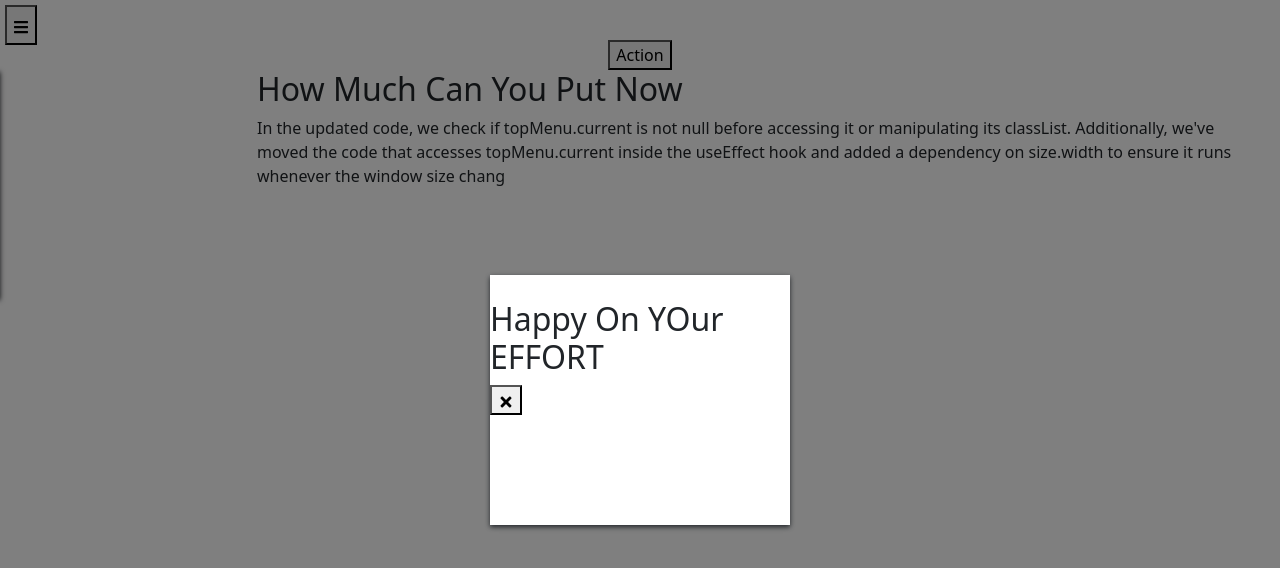
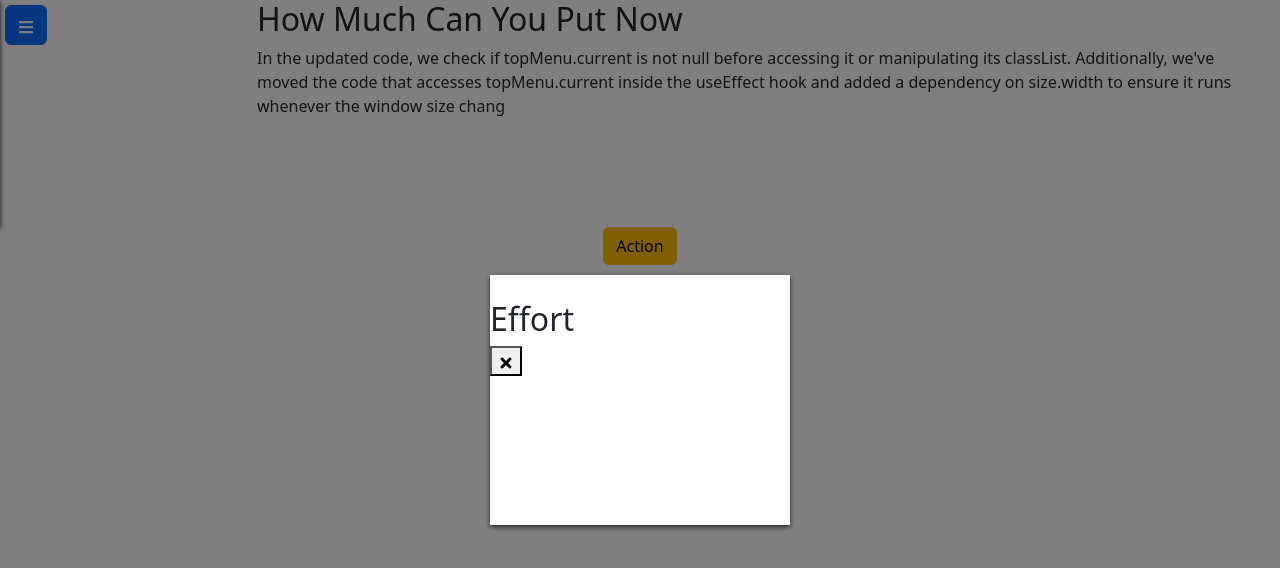
Before and after one commit to Raas-Farooq/modal-sidebar-app, a React (Create React App) app: page / in a window 1280 px wide. Both pictures are taken after a click on the button "Action". Shown: the top 568 px of the page. Built offline with nearby package versions, Linux system fonts and the light colour scheme.

Commit message:
add styles of Sidebar Modal

```diff
--- a/src/App.css
+++ b/src/App.css
@@ -4,30 +4,8 @@
   position: relative;
 }
 
-/* .modal-overlay {
-  position: fixed;
-  top: 0;
-  left: 0;
-  right: 0;
-  bottom: 0;
-  display: flex;
-  justify-content: center;
-  align-items: center;
-  z-index: 1000;
 
-  background-color: rgba(0, 0, 0, 0.5);
-}
-.modal-container{
-  position: absolute;
-  right:30%;
-  top:50%
-}
-
-*/
 .modalParent{
-  /* position: absolute;
-  right:30%;
-  top:250px; */
   display: flex;
   justify-content: center;
   align-items: center;
@@ -50,7 +28,7 @@
   background-color: rgba(0,0,0,.5);
 
 }
-.showModal .myModal{
+.showBox{
   background-color: white;
   position: relative;
   box-shadow: 0 2px 5px;
@@ -63,6 +41,7 @@
 }
 #myNavbar{
   position: relative;
+  z-index: 2;
   display: flex;
   flex-direction: column;
   /* width:600px; */
@@ -140,7 +119,8 @@ li{
 }
 .menuBtn{
   height:40px;
-  position:relative;
+  position:absolute;
+  z-index:1;
   top:5px;
   left:5px;
 }
--- a/src/App.js
+++ b/src/App.js
@@ -9,7 +9,6 @@ function App() {
     <div className='AppRoot'>
       <Home />
       <Modal />
-      <Sidebar />
     </div>
   )
 }
--- a/src/Home.js
+++ b/src/Home.js
@@ -1,21 +1,25 @@
 import React, {useContext} from 'react';
 import {FaBars} from 'react-icons/fa';
 import { FaTimes } from 'react-icons/fa';
-import { appContext } from './context';
+import { useMyGlobalContext } from './context';
+import Sidebar from './Sidebar.js';
+
 function Home(){
-    const allData = useContext(appContext);
-    const {showingSidebar, showingModal} = allData;
+   const globalData = useMyGlobalContext();
+   console.log("Global Data : ", globalData);
+   const {showModal, showSidebar, hideSidebar} = globalData;
 
-    // console.log("showingSidebar: ", showingModal);
     return(
         <div style={{position:"relative"}}>
-            <div>
-            <button className="menuBtn" onClick={showingSidebar} ><FaBars /></button>
+            <div className='upperContainer'>
+
+                <Sidebar />
+                <button className='menuBtn btn btn-primary' onClick={showSidebar} ><FaBars /></button>
             </div>
 
 
             <div className="modalParent">
-                <button onClick={showingModal}> Action </button>
+                <button onClick={showModal} className='btn btn-warning'> Action </button>
                 {/* <button><FaTimes /></button> */}
             </div>
 
--- a/src/Modal.js
+++ b/src/Modal.js
@@ -1,25 +1,24 @@
 import {useState, useEffect, useContext} from 'react';
 import './App.css';
 import {FaTimes} from 'react-icons/fa';
-import { appContext } from './context';
 import { render } from '@testing-library/react';
-
+import { useMyGlobalContext } from './context';
 
 function Modal(){
-    const allData = useContext(appContext);
 
-    const {modalRender, closingModal} = allData;
+    const {isSidebarThere, isModalThere,hideModal} = useMyGlobalContext();
 
+    console.log("isSidebarThere Modal",isSidebarThere);
+    return(
+        <div className={'modalParent'}>
+           <div className= {isModalThere? 'showModal':"myModal"}>
 
-
-    console.log(" renderModal", modalRender);
-    console.log(" closingModal", closingModal);
-    return(
-        <div className={modalRender ? 'showModal':'modalParent'}>
-            <div className="myModal">
-                <h2 style={{marginTop:"25px"}}> Happy On YOur EFFORT</h2>
-                <div >
-                    {modalRender && <button onClick={closingModal} style={{height:"30px", color:"black"}}> <FaTimes /> </button> }
+                <div  className={isModalThere && 'showBox'}>
+                {isModalThere && <h2 style={{marginTop:"25px"}}> Effort </h2>}
+                  {isModalThere && <button
+                  style={{height:"30px", color:"black"}}
+                  onClick={hideModal}
+                 > <FaTimes /> </button> }
 
                 </div>
             </div>
--- a/src/Sidebar.js
+++ b/src/Sidebar.js
@@ -6,19 +6,14 @@ import {myLinks, socialLinks} from './myLinks.js';
 import { Link } from 'react-router-dom';
 import {FaBars} from 'react-icons/fa';
 import { IoMdClose } from "react-icons/io";
-import { appContext } from './context.js';
+import { useMyGlobalContext } from './context.js';
 
 function Navbar(){
-  const allData = useContext(appContext);
+  const topInformation = useMyGlobalContext();
+  const {isSidebarThere, hideSidebar} = topInformation;
 
-  const {sidebarRender, closingSidebar} = allData;
-
-  const [display, setDisplay] = useState(false);
-    const secondList = useRef(null);
-    const navbarRef = useRef(null);
-    const menuButton = useRef(null);
-    const [showNav, setShowNav] = useState(false);
-
+  const secondList = useRef(null);
+  const navbarRef = useRef(null);
 
     useLayoutEffect(() => {
 
@@ -41,13 +36,13 @@ function Navbar(){
         </button> */}
         <div className='mainContainer'>
 
-          <div id="myNavbar" className={sidebarRender ? 'showNavbar' : 'hideNavbar'} ref={navbarRef}>
+          <div id="myNavbar" className={isSidebarThere ? 'showNavbar': 'hideNavbar'} ref={navbarRef} >
 
             <div className="navbarHeader">
 
               <h3> Happy Coding </h3>
 
-              <button onClick={closingSidebar}> <IoMdClose />
+              <button onClick={hideSidebar}> <IoMdClose />
               <i className="bi bi-clean" style={{ cursor:"pointer", fontSize: '1.5rem',background:"lightblue"}}></i>
               </button>
 
--- a/src/context.js
+++ b/src/context.js
@@ -1,33 +1,70 @@
 import React, {useContext, useState} from 'react';
 
-const appContext = React.createContext();
 
-const AppProvider = ({children}) => {
-    const [sidebarRender, setSidebarRender] = useState(false);
-    const [modalRender, setModalRender] = useState(false);
+const AppContext = React.createContext();
 
-    const showingSidebar = () => {
-        setSidebarRender(true)
+function AppProvider({children}){
+    const [isSidebarThere, setIsSidebarThere] = useState(false)
+    const [isModalThere, setIsModalThere] = useState(false);
+
+
+    const showSidebar = () => {
+        setIsSidebarThere(true);
     }
-    const closingSidebar = () => {
-        setSidebarRender(false)
+
+    function showModal(){
+        setIsModalThere(true)
     }
-    const showingModal = () => {
-        setModalRender(true)
+    const hideSidebar = () => {
+        setIsSidebarThere(false);
     }
-    const closingModal = () => {
-        setModalRender(false)
+
+    function hideModal(){
+        setIsModalThere(false)
     }
-    return <appContext.Provider
-        value = {{
-            sidebarRender,
-            modalRender ,
-            showingModal ,
-            showingSidebar ,
-            closingSidebar,
-            closingModal,
-        }}
-    >{children}</appContext.Provider>
+
+    return(<AppContext.Provider value={{
+        showSidebar,
+        hideSidebar,
+        showModal,
+        hideModal,
+        isSidebarThere,
+        isModalThere
+    }}> {children}</AppContext.Provider>)
+
 }
 
-export {AppProvider, appContext };
+const useMyGlobalContext = () => {
+    return useContext(AppContext);
+}
+
+export {useMyGlobalContext, AppProvider};
+// const AppProvider = ({children}) => {
+//     const [sidebarRender, setSidebarRender] = useState(false);
+//     const [modalRender, setModalRender] = useState(false);
+
+//     const showingSidebar = () => {
+//         setSidebarRender(true)
+//     }
+//     const closingSidebar = () => {
+//         setSidebarRender(false)
+//     }
+//     const showingModal = () => {
+//         setModalRender(true)
+//     }
+//     const closingModal = () => {
+//         setModalRender(false)
+//     }
+//     return <appContext.Provider
+//         value = {{
+//             sidebarRender,
+//             modalRender ,
+//             showingModal ,
+//             showingSidebar ,
+//             closingSidebar,
+//             closingModal,
+//         }}
+//     >{children}</appContext.Provider>
+// }
+
+// export {AppProvider, appContext };
--- a/src/index.js
+++ b/src/index.js
@@ -2,7 +2,7 @@ import React from 'react';
 import ReactDOM from 'react-dom/client';
 import './index.css';
 import App from './App.js';
-import {AppProvider} from './context.js';
+import { AppProvider } from './context.js';
 import reportWebVitals from './reportWebVitals';
 
 const root = ReactDOM.createRoot(document.getElementById('root'));
```
